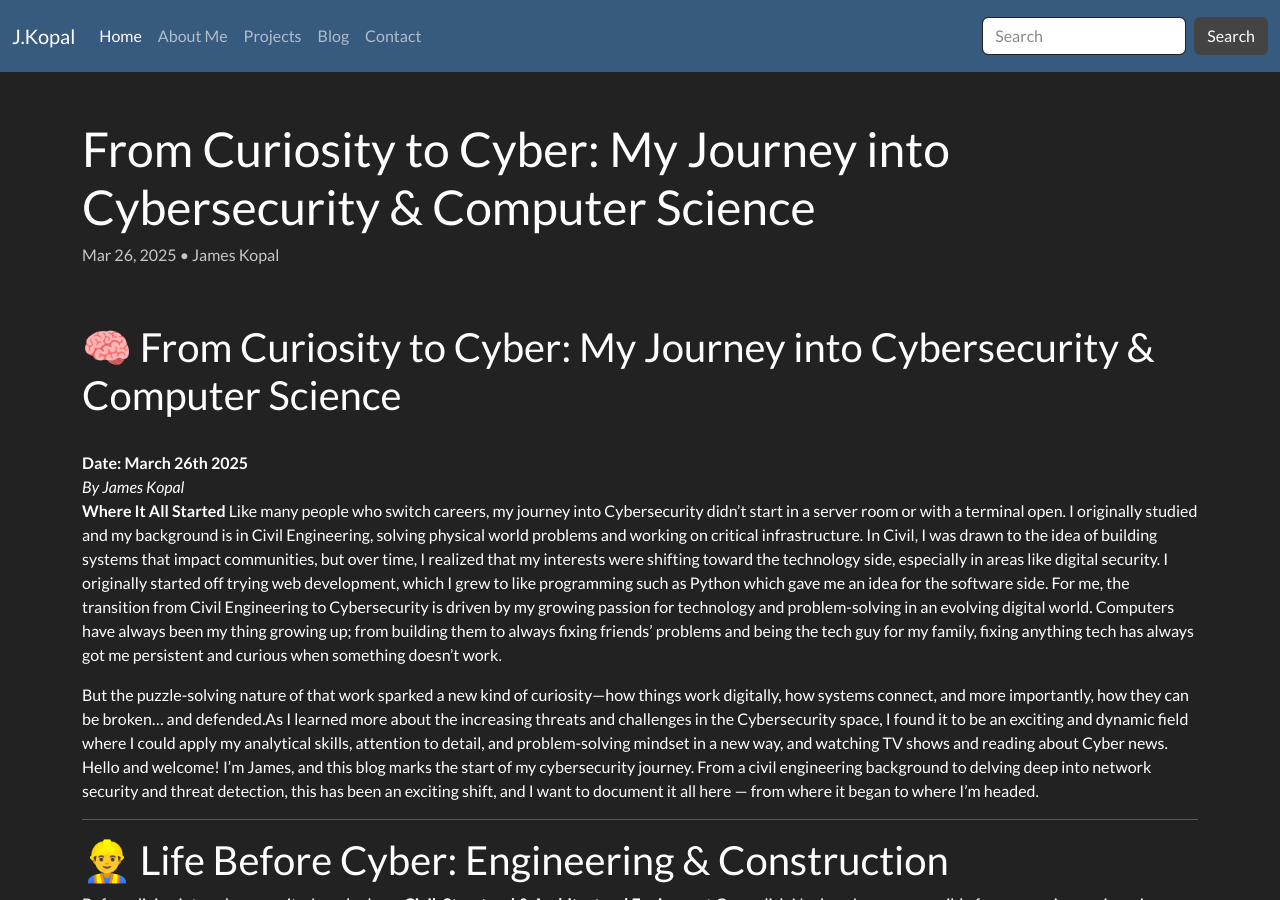
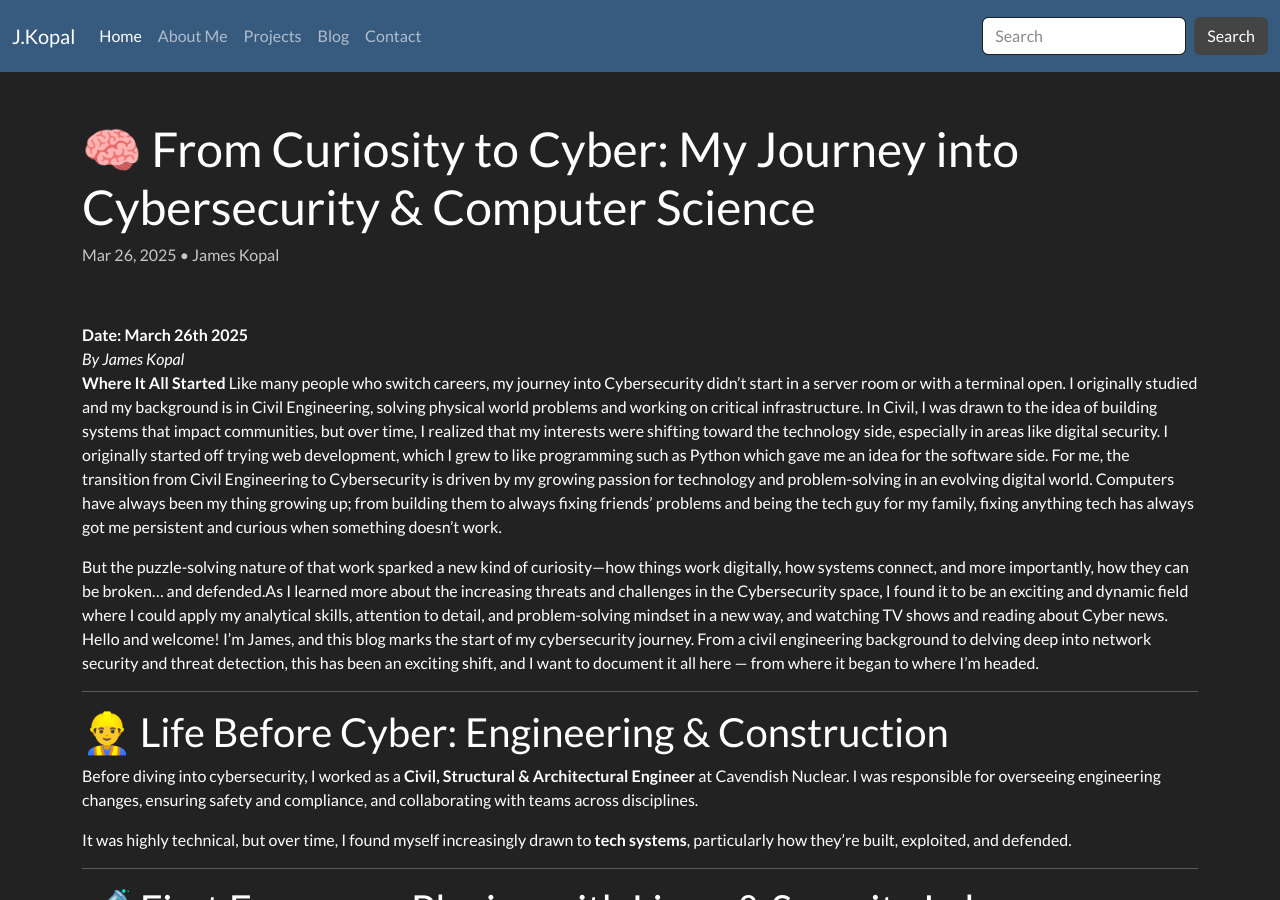
Before and after one commit to JKopal101/jkopal101.github.io, a Jekyll site: the page built from _posts/2025-03-26-my-cyber-journey.md, in a window 1280 px wide and 900 px high. Built offline with Jekyll 4.4.1, drawn with Linux system fonts in a browser that asks for light colours.

Commit message:
Update 2025-03-26-my-cyber-journey.md

```diff
--- a/_posts/2025-03-26-my-cyber-journey.md
+++ b/_posts/2025-03-26-my-cyber-journey.md
@@ -1,15 +1,12 @@
 ---
 layout: post
-title: "From Curiosity to Cyber: My Journey into Cybersecurity & Computer Science"
+title: "🧠 From Curiosity to Cyber: My Journey into Cybersecurity & Computer Science"
 date: 2025-03-26
 author: James Kopal
 ---
 <br>
 
 
-
-## 🧠 From Curiosity to Cyber: My Journey into Cybersecurity & Computer Science
-<br>
 **Date: March 26th 2025**
 <br>
 *By James Kopal*
```
